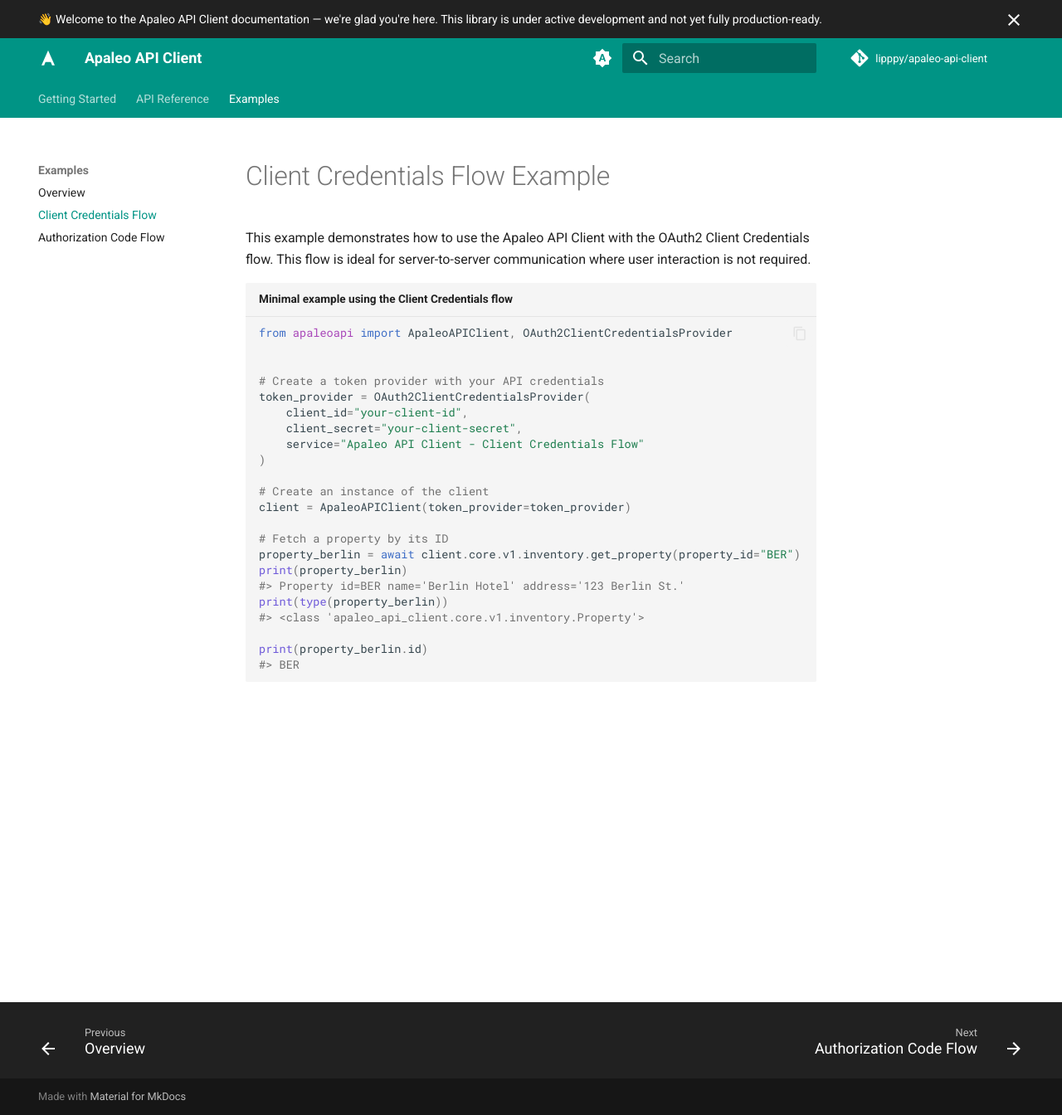
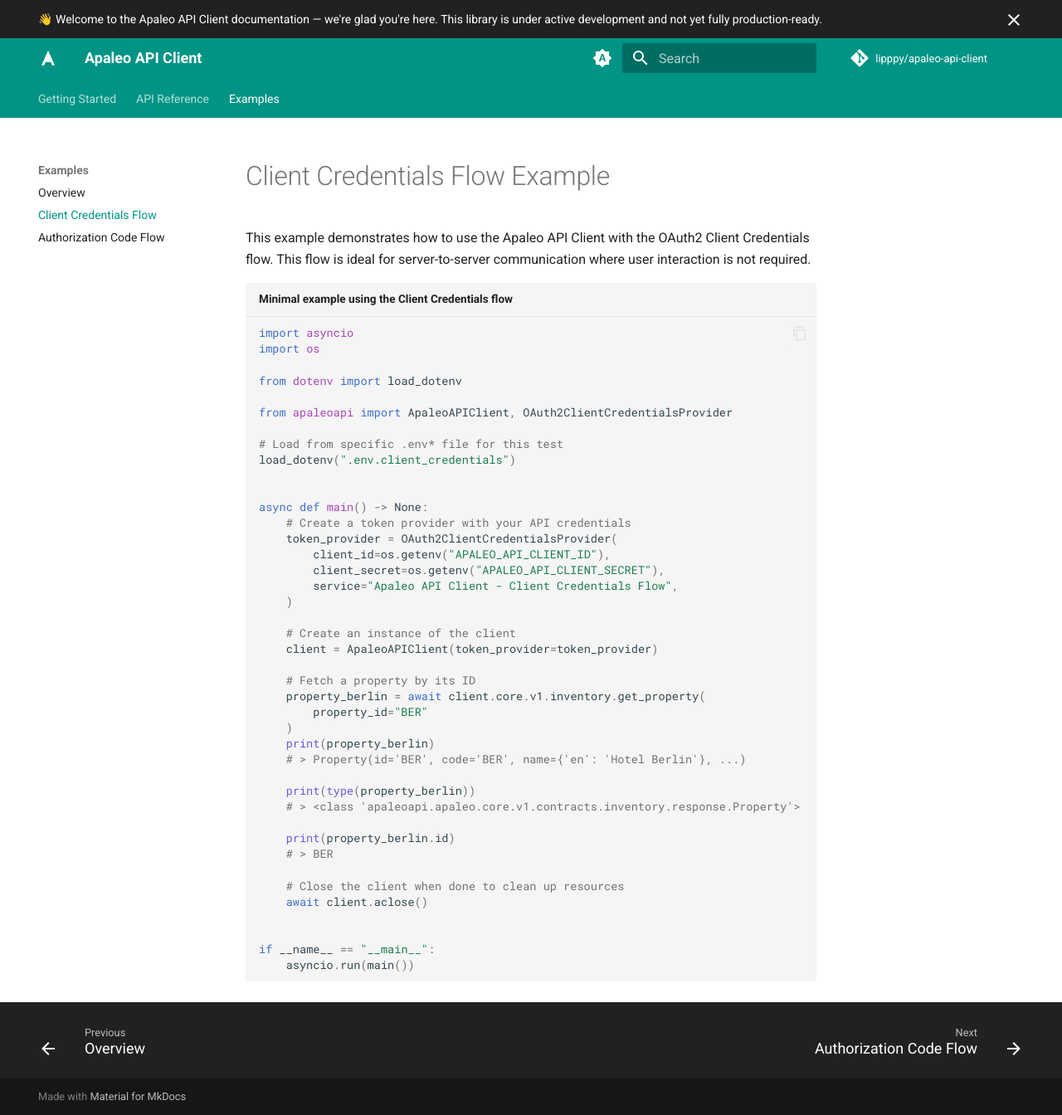
Before and after one commit to lipppy/apaleo-api-client, an MkDocs documentation site: the page built from docs/examples/client_credentials_flow.md, in a window 1280 px wide and 1344 px high. Shown: the whole window at 83% size. Built offline with MkDocs 1.6.1 and Material for MkDocs 9.7.7, drawn with Linux system fonts in a browser that asks for light colours; comment, search, counter and statistics services are not loaded; the version menu is left out.

Commit message:
docs: polish example documentation

````diff
--- a/docs/examples/client_credentials_flow.md
+++ b/docs/examples/client_credentials_flow.md
@@ -3,26 +3,45 @@
 This example demonstrates how to use the Apaleo API Client with the OAuth2 Client Credentials flow. This flow is ideal for server-to-server communication where user interaction is not required.
 
 ```python {title="Minimal example using the Client Credentials flow"}
+import asyncio
+import os
+
+from dotenv import load_dotenv
+
 from apaleoapi import ApaleoAPIClient, OAuth2ClientCredentialsProvider
 
+# Load from specific .env* file for this test
+load_dotenv(".env.client_credentials")
 
-# Create a token provider with your API credentials
-token_provider = OAuth2ClientCredentialsProvider(
-    client_id="your-client-id",
-    client_secret="your-client-secret",
-    service="Apaleo API Client - Client Credentials Flow"
-)
 
-# Create an instance of the client
-client = ApaleoAPIClient(token_provider=token_provider)
+async def main() -> None:
+    # Create a token provider with your API credentials
+    token_provider = OAuth2ClientCredentialsProvider(
+        client_id=os.getenv("APALEO_API_CLIENT_ID"),
+        client_secret=os.getenv("APALEO_API_CLIENT_SECRET"),
+        service="Apaleo API Client - Client Credentials Flow",
+    )
 
-# Fetch a property by its ID
-property_berlin = await client.core.v1.inventory.get_property(property_id="BER")
-print(property_berlin)
-#> Property id=BER name='Berlin Hotel' address='123 Berlin St.'
-print(type(property_berlin))
-#> <class 'apaleo_api_client.core.v1.inventory.Property'>
+    # Create an instance of the client
+    client = ApaleoAPIClient(token_provider=token_provider)
 
-print(property_berlin.id)
-#> BER
+    # Fetch a property by its ID
+    property_berlin = await client.core.v1.inventory.get_property(
+        property_id="BER"
+    )
+    print(property_berlin)
+    # > Property(id='BER', code='BER', name={'en': 'Hotel Berlin'}, ...)
+
+    print(type(property_berlin))
+    # > <class 'apaleoapi.apaleo.core.v1.contracts.inventory.response.Property'>
+
+    print(property_berlin.id)
+    # > BER
+
+    # Close the client when done to clean up resources
+    await client.aclose()
+
+
+if __name__ == "__main__":
+    asyncio.run(main())
 ```
````
Also changed, not shown: docs/examples/authorization_code_flow.md (+17 -6 lines).
